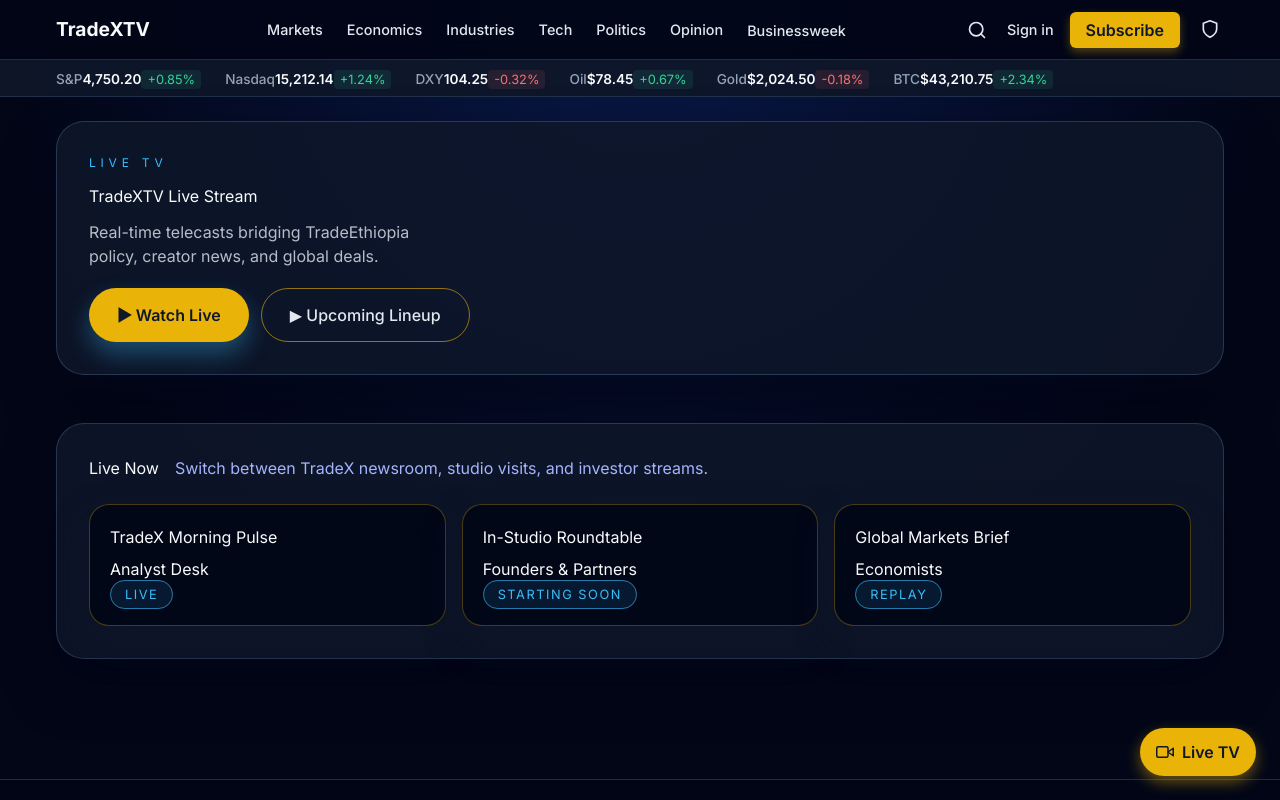
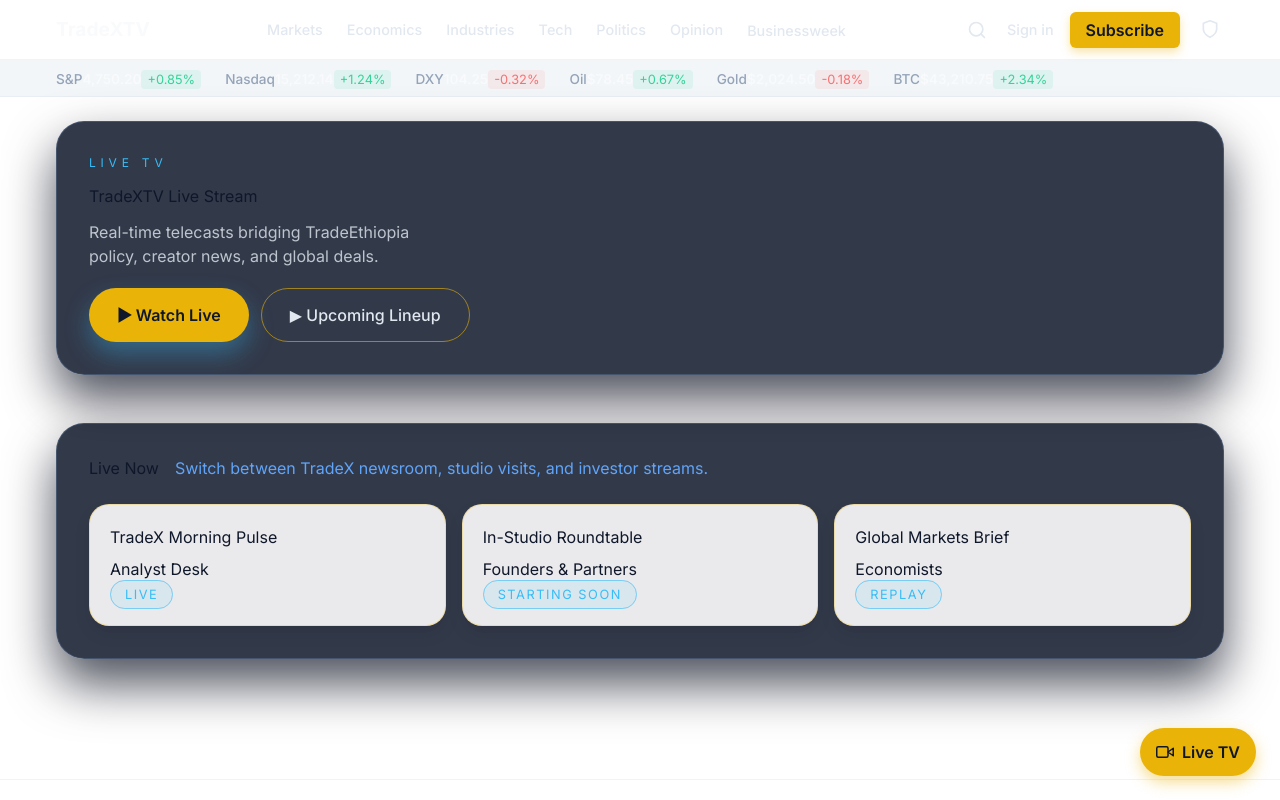
Before and after one commit to tradethiopiainstructor01-web/tradextv, a Next.js app in the folder frontend/: page /live in a window 1280 px wide. Shown: the top 800 px of the page. Built offline with nearby package versions, Linux system fonts and the light colour scheme.

Commit message:
Change background color to white and update theme to light mode

```diff
--- a/frontend/styles/globals.css
+++ b/frontend/styles/globals.css
@@ -4,15 +4,15 @@
 
 @layer base {
   body {
-    @apply bg-bg text-textPrimary font-body antialiased;
+    @apply bg-white text-textPrimary font-body antialiased;
   }
 }
 
 :root {
-  color-scheme: dark;
+  color-scheme: light;
   font-family: 'Inter', 'Segoe UI', system-ui, sans-serif;
-  background-color: #020617;
-  color: #e2e8f0;
+  background-color: #ffffff;
+  color: #0f172a;
   --accent-blue: #38bdf8;
   --accent-gold: #eab308;
 }
@@ -24,7 +24,7 @@
 body {
   margin: 0;
   min-height: 100vh;
-  background: radial-gradient(circle at top, rgba(29, 78, 216, 0.25), transparent 45%) #020617;
+  background: #ffffff;
 }
 
 .hero-spotlight {
@@ -34,8 +34,8 @@
   overflow: hidden;
   margin-bottom: 32px;
   border-radius: 32px;
-  border: 1px solid rgba(234, 179, 8, 0.5);
-  box-shadow: 0 45px 95px rgba(2, 6, 23, 0.85);
+  border: 1px solid rgba(234, 179, 8, 0.3);
+  box-shadow: 0 15px 35px rgba(0, 0, 0, 0.15);
 }
 
 .hero-video-bg {
@@ -49,7 +49,7 @@
 .hero-overlay {
   position: absolute;
   inset: 0;
-  background: linear-gradient(160deg, rgba(2, 6, 23, 0.85) 0%, rgba(15, 23, 42, 0.55) 60%, rgba(15, 23, 42, 0.3) 100%);
+  background: linear-gradient(160deg, rgba(255, 255, 255, 0.85) 0%, rgba(241, 245, 249, 0.55) 60%, rgba(241, 245, 249, 0.3) 100%);
 }
 
 .hero-content {
@@ -193,17 +193,17 @@
 
 .section-heading p {
   margin: 0;
-  color: #a5b4fc;
+  color: #60a5fa;
   flex: 1;
   min-width: 220px;
 }
 
 .section-block {
   border-radius: 28px;
-  border: 1px solid rgba(147, 197, 253, 0.2);
+  border: 1px solid rgba(226, 232, 240, 0.5);
   padding: 32px;
-  background: rgba(15, 23, 42, 0.85);
-  box-shadow: 0 25px 50px rgba(2, 6, 23, 0.7);
+  background: rgba(255, 255, 255, 0.9);
+  box-shadow: 0 10px 25px rgba(0, 0, 0, 0.1);
 }
 
 .slider-row {
@@ -812,8 +812,8 @@
   border-radius: 20px;
   padding: 20px;
   border: 1px solid rgba(234, 179, 8, 0.3);
-  background: rgba(2, 6, 23, 0.85);
-  box-shadow: 0 18px 35px rgba(15, 23, 42, 0.6);
+  background: rgba(255, 255, 255, 0.9);
+  box-shadow: 0 8px 15px rgba(0, 0, 0, 0.1);
 }
 
 .card h3 {
@@ -1157,9 +1157,9 @@
   position: sticky;
   top: 0;
   z-index: 1000;
-  background: rgba(2, 6, 23, 0.95);
+  background: rgba(255, 255, 255, 0.95);
   backdrop-filter: blur(10px);
-  border-bottom: 1px solid rgba(147, 197, 253, 0.2);
+  border-bottom: 1px solid rgba(226, 232, 240, 0.5);
   padding: 8px 0;
   height: 60px;
 }
@@ -1286,8 +1286,8 @@
 }
 
 .markets-data-strip {
-  background: rgba(15, 23, 42, 0.9);
-  border-bottom: 1px solid rgba(147, 197, 253, 0.15);
+  background: rgba(241, 245, 249, 0.9);
+  border-bottom: 1px solid rgba(226, 232, 240, 0.5);
   overflow: hidden;
   padding: 6px 0;
 }
@@ -1426,8 +1426,8 @@
 }
 
 .global-footer {
-  background: rgba(2, 6, 23, 0.95);
-  border-top: 1px solid rgba(147, 197, 253, 0.2);
+  background: rgba(255, 255, 255, 0.95);
+  border-top: 1px solid rgba(226, 232, 240, 0.5);
   padding: 40px 0 20px;
   margin-top: auto;
 }
--- a/frontend/tailwind.config.js
+++ b/frontend/tailwind.config.js
@@ -1,6 +1,6 @@
 /** @type {import('tailwindcss').Config} */
 module.exports = {
-  darkMode: 'class',
+  darkMode: false,
   content: [
     './pages/**/*.{js,ts,jsx,tsx}',
     './components/**/*.{js,ts,jsx,tsx}',
@@ -17,17 +17,17 @@
     },
     extend: {
       colors: {
-        bg: '#0B0F14',
-        surface: '#111827',
-        surfaceHover: '#1F2937',
+        bg: '#ffffff',
+        surface: '#F9FAFB',
+        surfaceHover: '#E5E7EB',
         brandBlue: '#1E40AF',
         brandBlueLight: '#2563EB',
         brandGold: '#D4AF37',
         brandGoldSoft: '#F5D76E',
-        textPrimary: '#F9FAFB',
-        textSecondary: '#9CA3AF',
-        textMuted: '#6B7280',
-        borderSubtle: '#1F2937',
+        textPrimary: '#0F172A',
+        textSecondary: '#6B7280',
+        textMuted: '#9CA3AF',
+        borderSubtle: '#E5E7EB',
         danger: '#DC2626',
         success: '#16A34A',
       },
```
